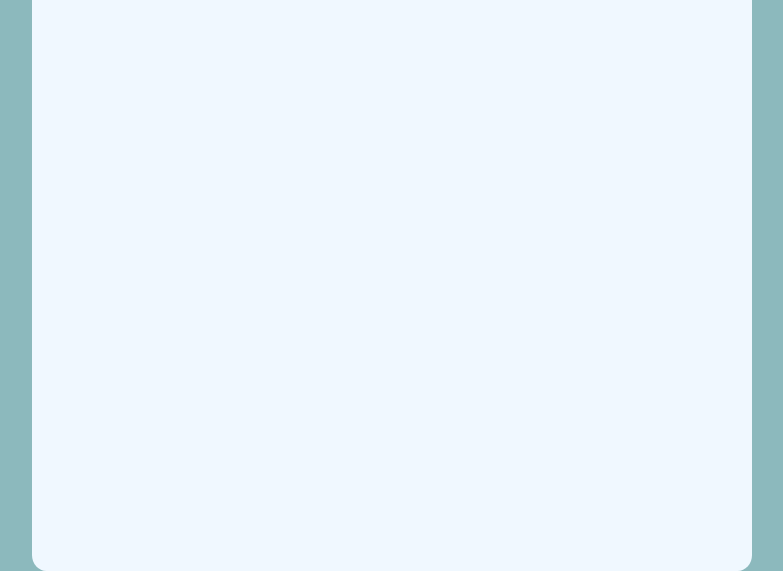
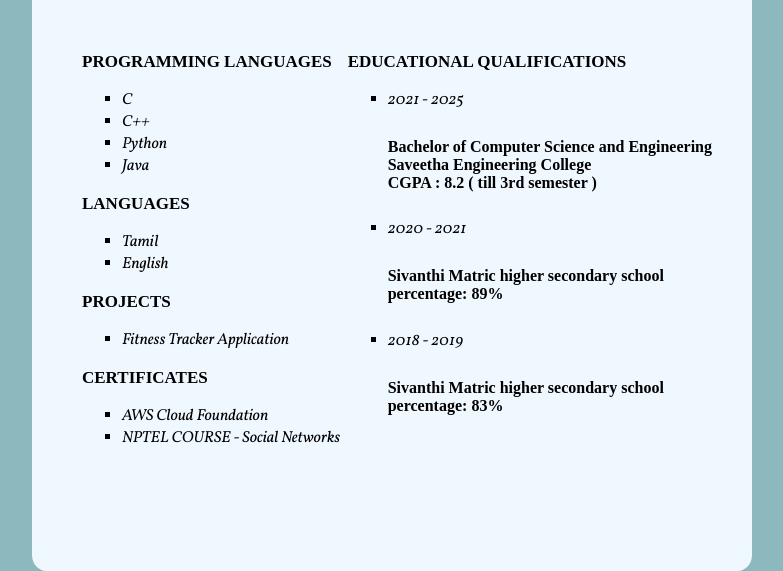
Before and after one commit to Sudhar2303/MERN-resume1, a plain HTML site: page index.html in a window 1280 px wide. Shown: the part 239-810 px from the top of the page, without its empty margins (268-1051 px from the left). Drawn offline with nearby package versions, Linux system fonts and the light colour scheme; a web font is replaced by a local one.

Commit message:
Section and aside is added

```diff
--- a/assets/css/style.css
+++ b/assets/css/style.css
@@ -17,10 +17,7 @@ body
     left: 300px;
     border-radius: 2%;
 }
-p
-{
-    text-align: center;
-}
+*
 img
 {
     margin: 15px 30px 0px 30px;
@@ -52,3 +49,42 @@ img
     left: 270px;
     font-size: 24px;
 }
+.title
+{
+    font-size: 17px;
+    font-family: "Frank Ruhl Libre", serif;
+    font-optical-sizing: auto;
+    font-weight: 600;
+    font-style:normal;
+
+}
+.left-side
+{
+    float:left;
+    margin-top: 30px;
+    margin-left: 50px;
+}
+.right-side
+{
+    float: right;
+    margin-top: 30px;
+    margin-right: 40px;
+}
+li
+{
+    list-style:square;
+    font-size: 16px;
+    font-family: "Vollkorn", serif;
+    font-optical-sizing: auto;
+    font-weight: 400px;
+    font-style: italic;
+}
+h5
+{
+    font-size: 16px;
+    font-weight: 100px;
+    font-family: "Markazi Text", serif;
+    font-optical-sizing: auto;
+    font-weight: 400px;
+    font-style: normal;
+}
--- a/index.html
+++ b/index.html
@@ -9,7 +9,9 @@
     <link rel="preconnect" href="https://fonts.gstatic.com" crossorigin>
     <link href="https://fonts.googleapis.com/css2?family=Playfair+Display:ital,wght@0,400..900;1,400..900&display=swap" rel="stylesheet">
     <link href="https://fonts.googleapis.com/css2?family=Libre+Baskerville:ital,wght@0,400;0,700;1,400&display=swap" rel="stylesheet">
-
+    <link href="https://fonts.googleapis.com/css2?family=Frank+Ruhl+Libre:wght@300..900&display=swap" rel="stylesheet">
+    <link href="https://fonts.googleapis.com/css2?family=Markazi+Text:wght@400..700&family=Vollkorn:ital,wght@0,400..900;1,400..900&display=swap" rel="stylesheet">
+    <link href="https://fonts.googleapis.com/css2?family=Vollkorn:ital,wght@0,400..900;1,400..900&display=swap" rel="stylesheet">
 </head>
 <body>
    <section class = "main-section">
@@ -24,6 +26,52 @@
             </p>
             <hr color="grey">
         </header>
+        <section class = "left-side">
+            <p class = "title">PROGRAMMING LANGUAGES</p>
+                <ul>
+                    <li>C</li>
+                    <li>C++</li>
+                    <li>Python</li>
+                    <li>Java</li>
+                </ul>
+            <p class = "title">LANGUAGES</p>
+                <ul>
+                    <li >Tamil</li>
+                    <li>English</li>
+                </ul>
+            <P class="title">PROJECTS</p>
+                <ul>
+                    <li>Fitness Tracker Application</li>
+                </ul>
+                <p class = "title">CERTIFICATES</p>
+                <ul>
+                    <li>AWS Cloud Foundation</li>
+                    <li>NPTEL COURSE - Social Networks</li>
+                </ul>
+        </section>
+        <aside class = "right-side">
+            <p class = "title">EDUCATIONAL QUALIFICATIONS</p>
+            <ul>
+                <li>2021 - 2025</li>
+
+                <h5>Bachelor of Computer Science and Engineering
+                    <br>Saveetha Engineering College
+                    <br>
+                    CGPA : 8.2 ( till 3rd semester )
+                </h5>
+                <li>2020 - 2021</li>
+                <h5>Sivanthi Matric higher secondary school
+                    <br>
+                    percentage: 89%
+                </h5>
+                <li>2018 - 2019</li>
+                <h5>Sivanthi Matric higher secondary school
+                    <br>
+                    percentage: 83%
+                </h5>
+            </ul>
+
+        </aside>
    </section>
 </body>
 </html>
```
